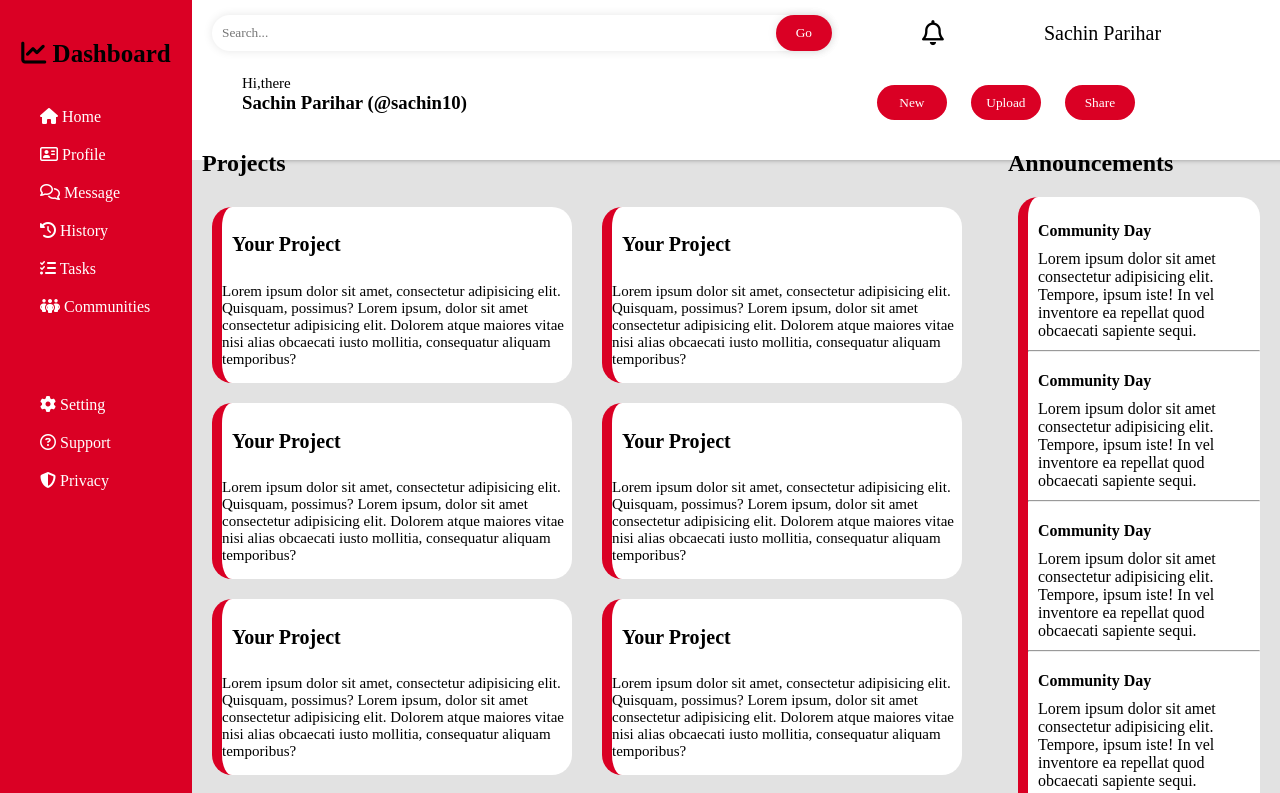
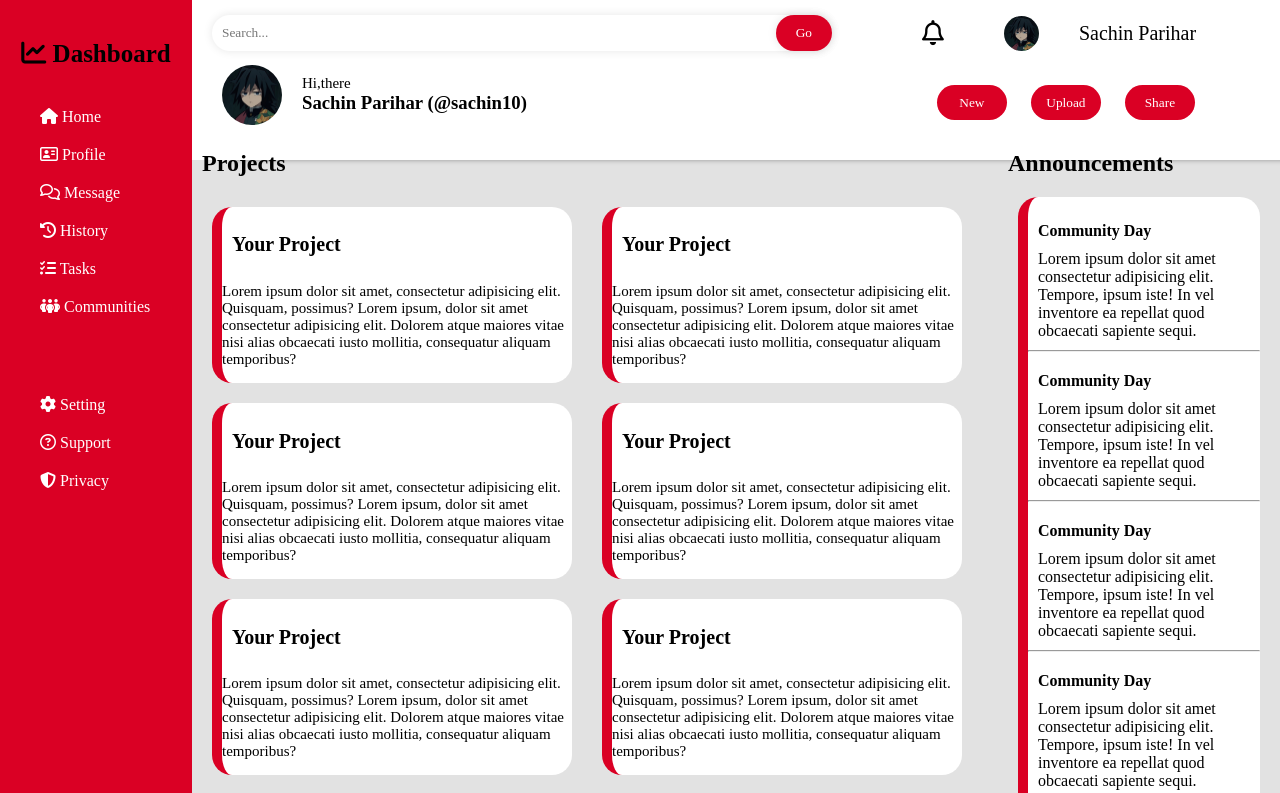
Before and after one commit to Sheenu-exe/Dashboard, a plain HTML site: page index.html in a window 1280 px wide. Shown: the top 793 px of the page. Drawn offline with Linux system fonts and the light colour scheme; a web font is replaced by a local one.

Commit message:
Update index.html

```diff
--- a/index.html
+++ b/index.html
@@ -15,11 +15,11 @@
                <button type="submit">Go</button>
            </div>
              <div class="bell"><a href="#"><i class="fa-regular fa-bell"></i></a></div>
-             <div class="pfps"><a href=""><img src="img/Profile.jpeg" alt=""></a></div>
+             <div class="pfps"><a href=""><img src="Profile.jpeg" alt=""></a></div>
              <div class="name-s"><p>Sachin Parihar</p></div>
         </div>
         <div class="row2">
-           <div class="pfpl"><a href="#"><img src="img/Profile.jpeg" alt=""></a></div>
+           <div class="pfpl"><a href="#"><img src="Profile.jpeg" alt=""></a></div>
            <div class="hey">
                <p>Hi,there</p>
                <h3>Sachin Parihar (@sachin10)</h3>
```
